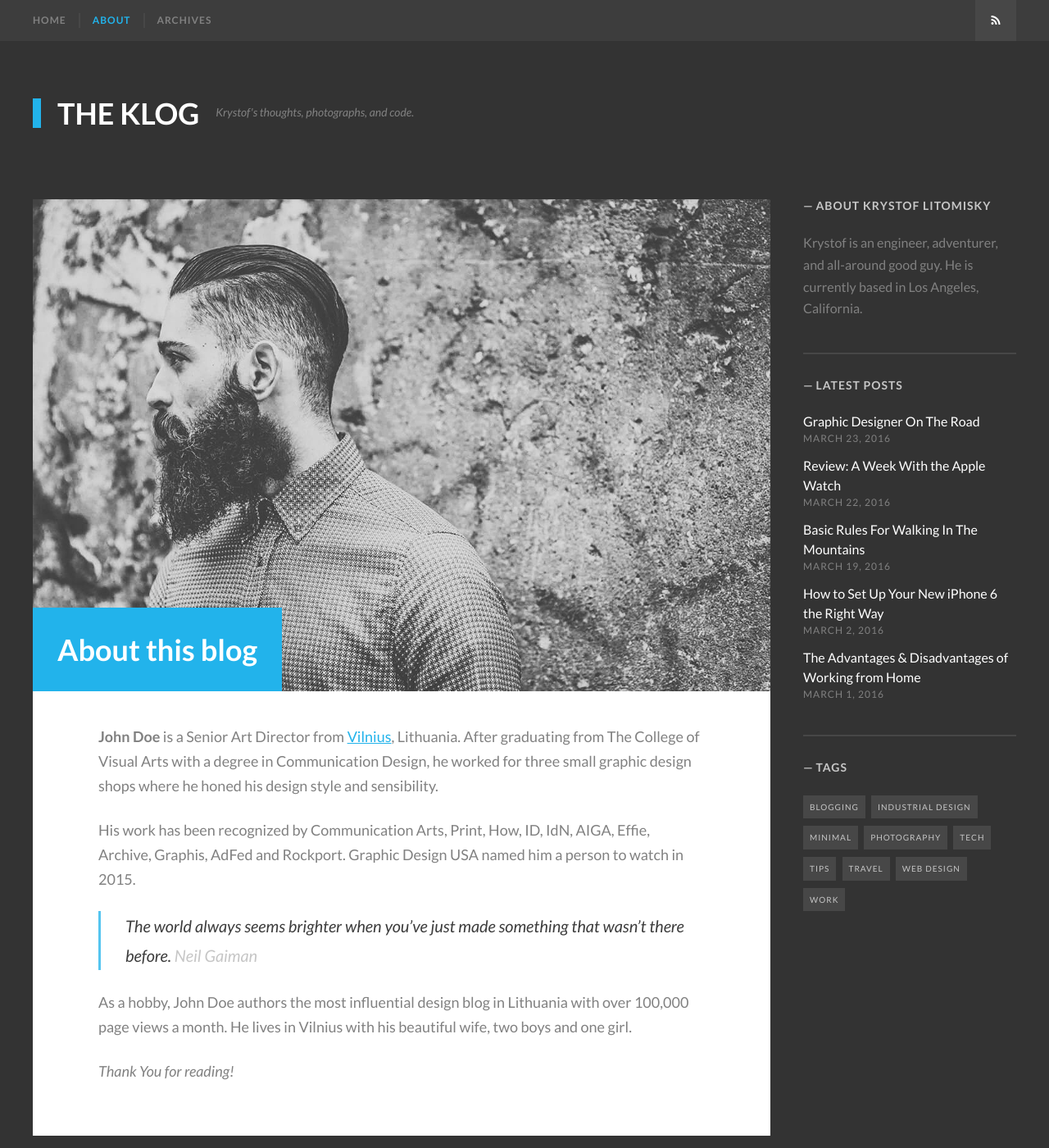
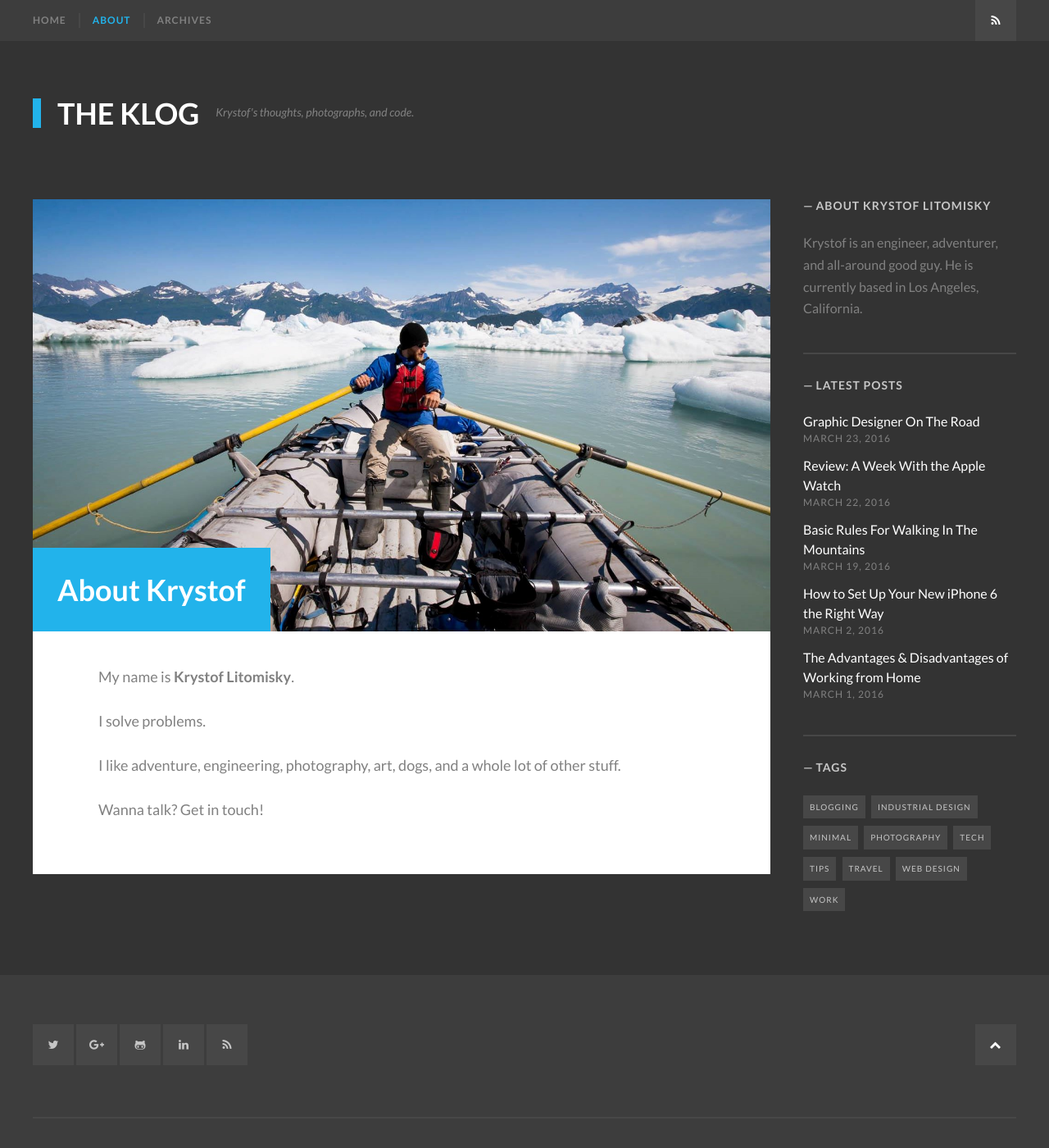
Before and after one commit to krystofl/krystofl.github.io, a Jekyll site: the page built from about.md, in a window 1280 px wide and 1400 px high. Shown: the whole window at 82% size. Built offline with Jekyll 4.4.1, drawn with Linux system fonts in a browser that asks for light colours; some web fonts are replaced.

Commit message:
About page

```diff
--- a/about.md
+++ b/about.md
@@ -1,16 +1,15 @@
 ---
 layout: page
-title: About this blog
+title: About Krystof
 description: An optional about page for BlogInn Jekyll theme
-banner_image: aboutPage.jpg
+banner_image: about-page.jpg
 ---
 
-**John Doe** is a Senior Art Director from [Vilnius](https://en.wikipedia.org/wiki/Vilnius), Lithuania. After graduating from The College of Visual Arts with a degree in Communication Design, he worked for three small graphic design shops where he honed his design style and sensibility.
+My name is **Krystof Litomisky**.
 
-His work has been recognized by Communication Arts, Print, How, ID, IdN, AIGA, Effie, Archive, Graphis, AdFed and Rockport. Graphic Design USA named him a person to watch in 2015.
+I solve problems.
 
->The world always seems brighter when you’ve just made something that wasn’t there before. <cite>Neil Gaiman</cite>
+I like adventure, engineering, photography, art, dogs,
+and a whole lot of other stuff.
 
-As a hobby, John Doe authors the most influential design blog in Lithuania with over 100,000 page views a month. He lives in Vilnius with his beautiful wife, two boys and one girl.
-
-*Thank You for reading!*
+Wanna talk? Get in touch!
```
Also changed, not shown: images/about-page.jpg (added), images/aboutPage.jpg (deleted).
